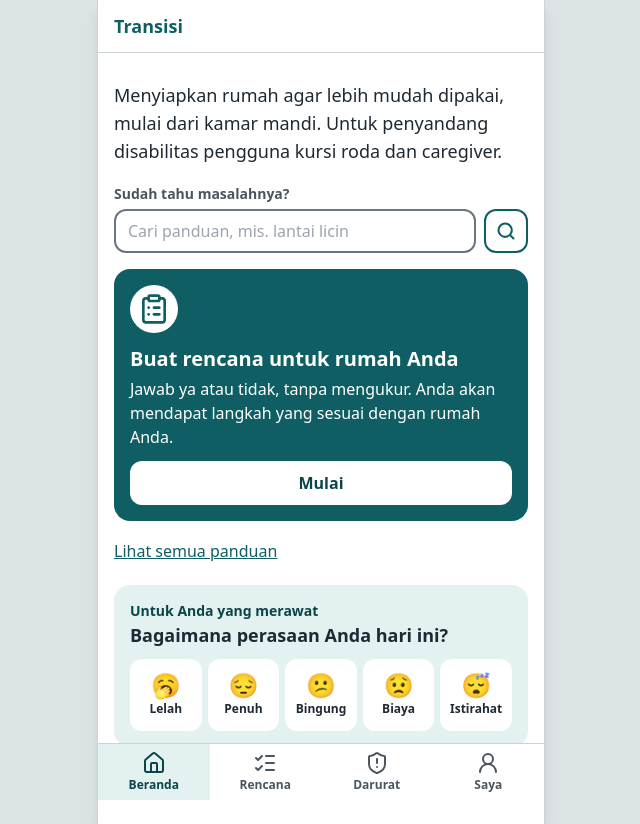
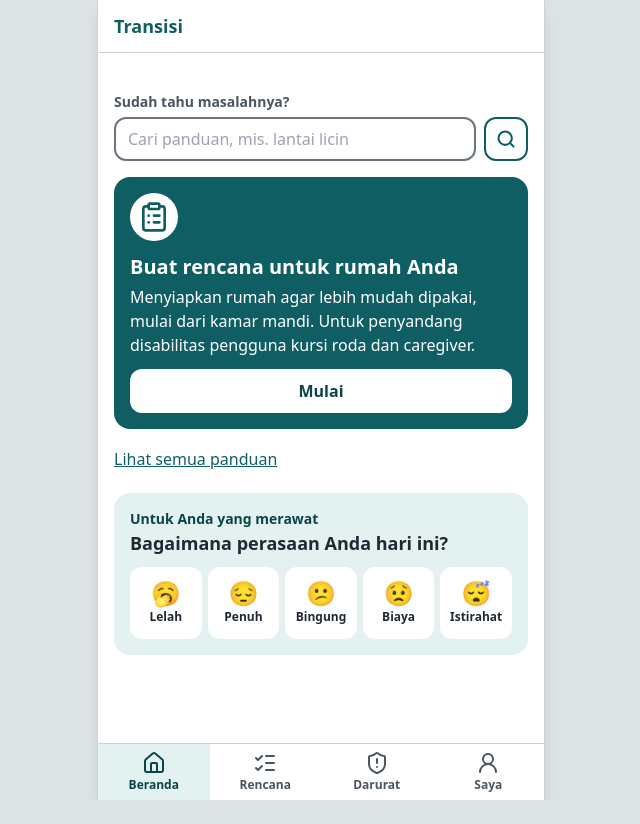
Before and after one commit to titohanafi/transisidnr, a React (Vite) app: page /#/ in a window 1280 px wide. Shown: the whole page, without its empty margins (319-959 px from the left). After the commit the page ends 800 px from the top, so only its background shows below. Built offline with nearby package versions, Linux system fonts and the light colour scheme.

Commit message:
Beranda: teks kartu utama diganti, hapus paragraf pengantar

```diff
--- a/content/ui.json
+++ b/content/ui.json
@@ -8,7 +8,7 @@
       "judul": "Apa yang ingin Anda lakukan?",
       "susun": {
         "judul": "Buat rencana untuk rumah Anda",
-        "deskripsi": "Jawab ya atau tidak, tanpa mengukur. Anda akan mendapat langkah yang sesuai dengan rumah Anda.",
+        "deskripsi": "Menyiapkan rumah agar lebih mudah dipakai, mulai dari kamar mandi. Untuk penyandang disabilitas pengguna kursi roda dan caregiver.",
         "tombol": "Mulai"
       },
       "lanjut": {
@@ -18,8 +18,7 @@
       },
       "semua": "Lihat semua panduan",
       "cari": { "label": "Sudah tahu masalahnya?", "placeholder": "Cari panduan, mis. lantai licin", "tombol": "Cari" }
-    },
-    "pengantar": "Menyiapkan rumah agar lebih mudah dipakai, mulai dari kamar mandi. Untuk penyandang disabilitas pengguna kursi roda dan caregiver."
+    }
   },
   "umum": {
     "kembali": "Kembali",
--- a/src/domain/schema.ts
+++ b/src/domain/schema.ts
@@ -145,7 +145,6 @@ export const uiSchema = z
     app: z.object({ nama: teks }),
     beranda: z.object({
       spandukDraf: teks,
-      pengantar: teks,
       pilih: z.object({
         judul: teks,
         susun: z.object({ judul: teks, deskripsi: teks, tombol: teks }),
--- a/src/screens/Beranda.tsx
+++ b/src/screens/Beranda.tsx
@@ -18,8 +18,6 @@ export function Beranda() {
 
   return (
     <Halaman judul={app.nama}>
-      {!adaJawaban && <p className="mt-2 text-lg">{beranda.pengantar}</p>}
-
       <h2 className="sr-only">{pilih.judul}</h2>
 
       <form
```
Also changed, not shown: 1 other file (tests, documents, lock files or other folders).
